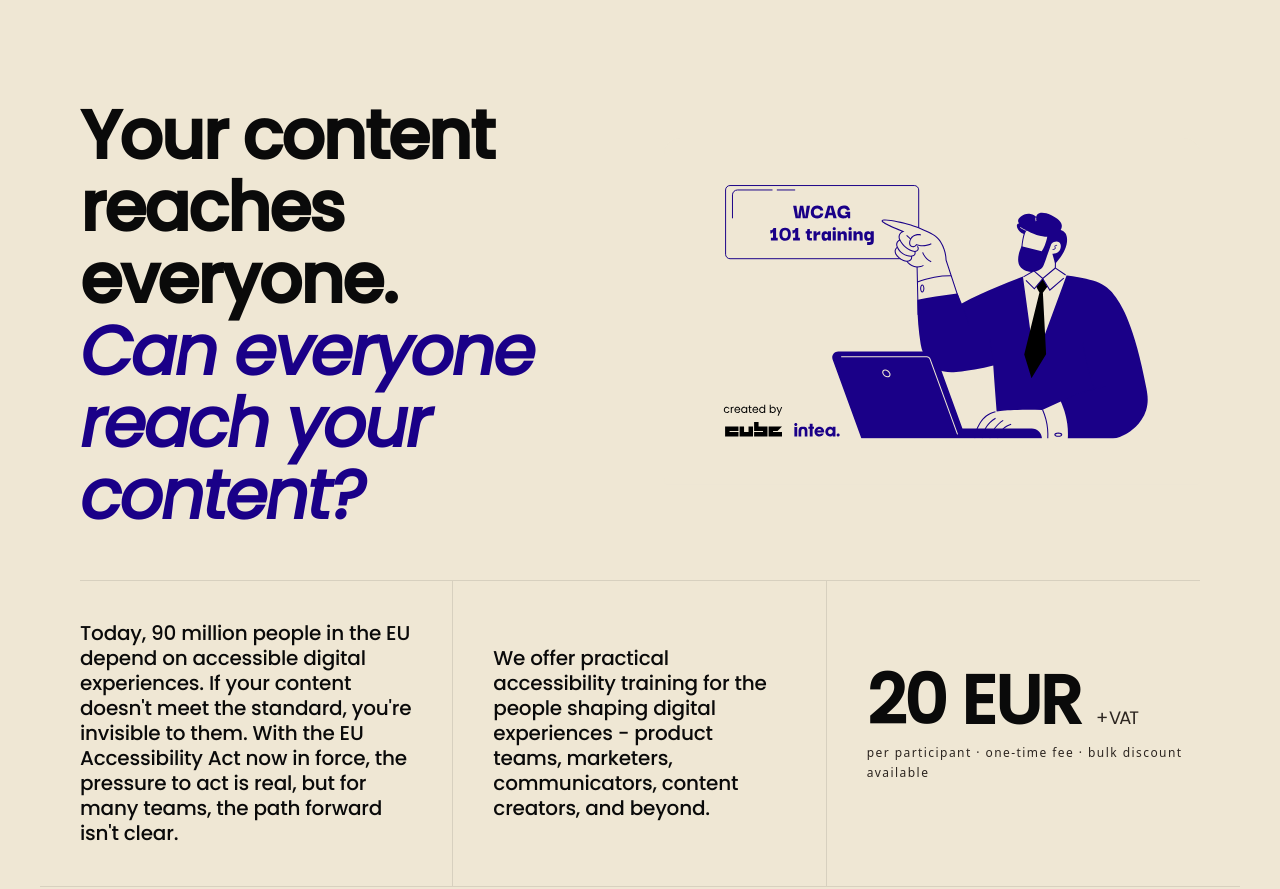
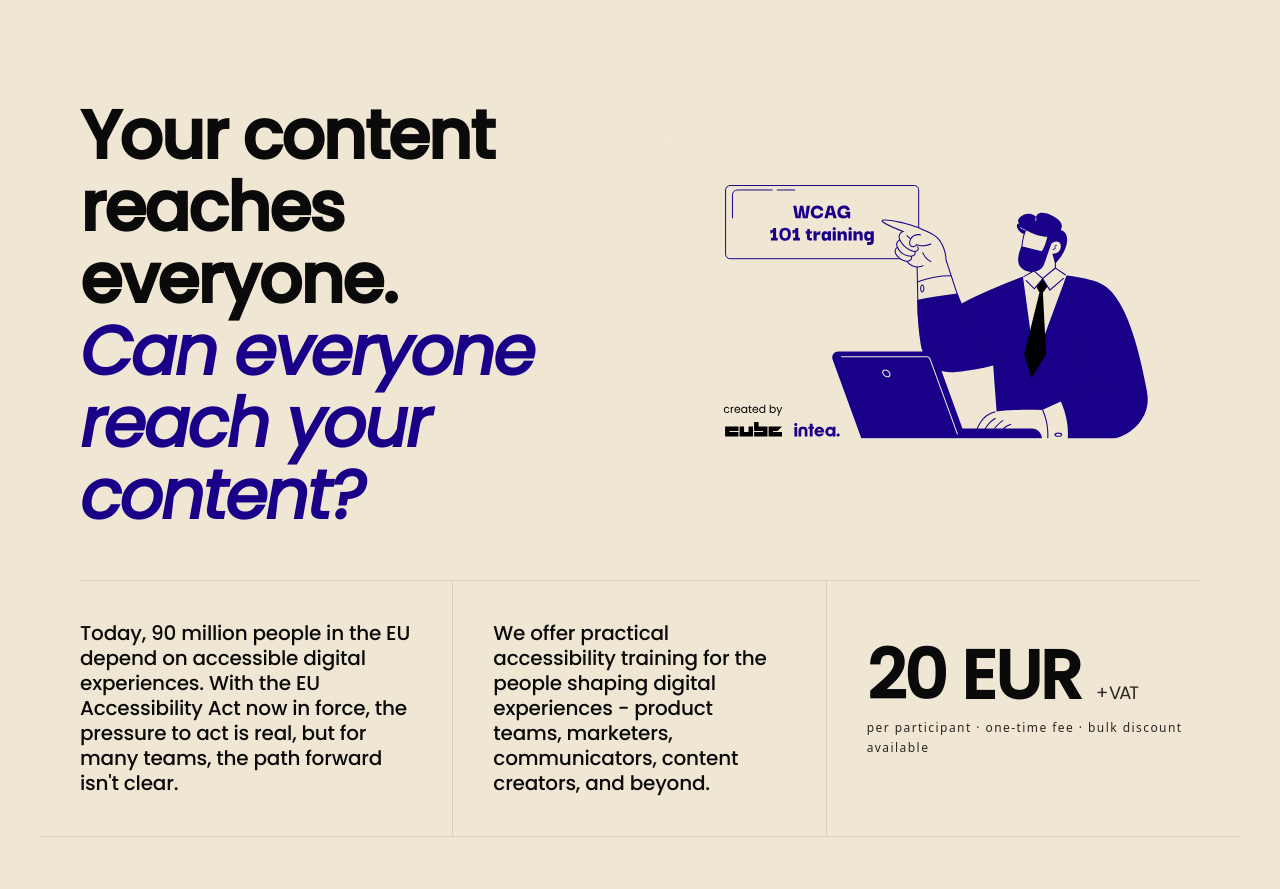
Before and after one commit to elza1337/wcag-course, a plain HTML site: page index.html in a window 1280 px wide. Shown: the top 889 px of the page. Drawn offline with Linux system fonts and the light colour scheme; a web font is replaced by a local one.

Commit message:
Update index.html

```diff
--- a/index.html
+++ b/index.html
@@ -822,7 +822,7 @@ footer {
   </div>
   <div class="hero-bottom">
     <div class="hero-bottom-cell">
-      <p class="hbc-text">Today, 90 million people in the EU depend on accessible digital experiences. If your content doesn't meet the standard, you're invisible to them. With the EU Accessibility Act now in force, the pressure to act is real, but for many teams, the path forward isn't clear.</p>
+      <p class="hbc-text">Today, 90 million people in the EU depend on accessible digital experiences. With the EU Accessibility Act now in force, the pressure to act is real, but for many teams, the path forward isn't clear.</p>
     </div>
     <div class="hero-bottom-cell">
       <p class="hbc-text">We offer practical accessibility training for the people shaping digital experiences - product teams, marketers, communicators, content creators, and beyond.</p>
```
